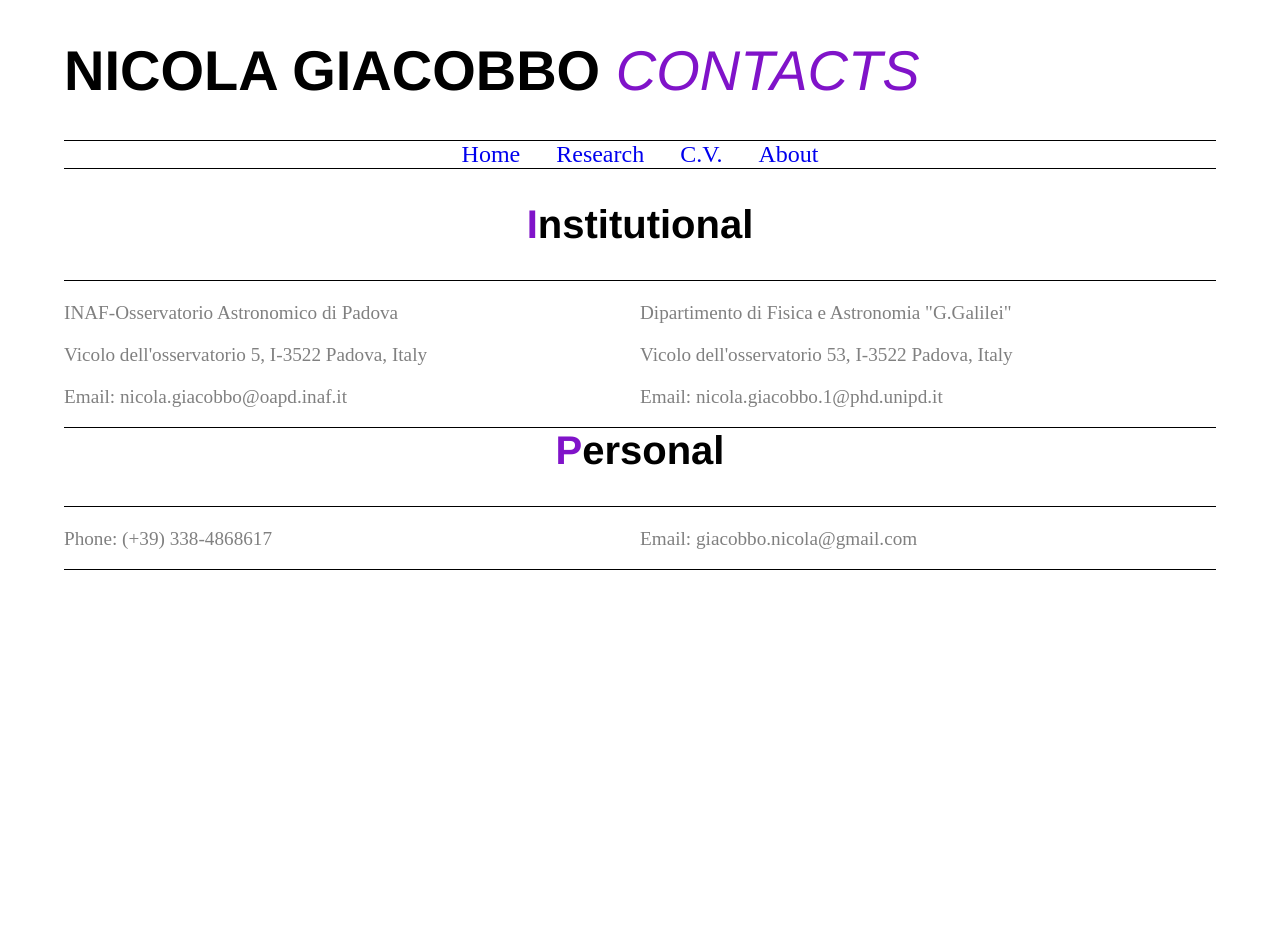
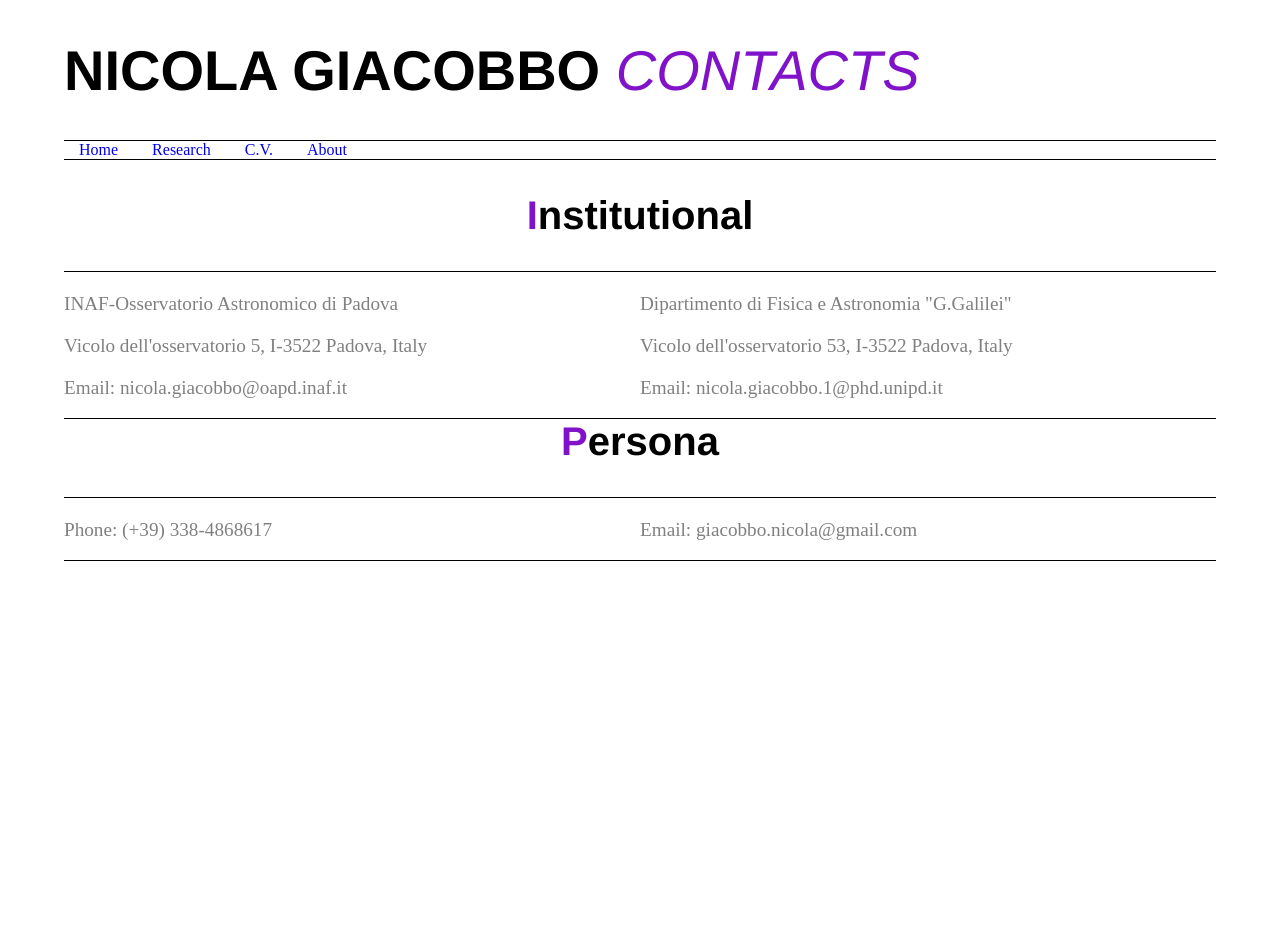
Before and after one commit to GiacobboNicola/giacobbonicola.github.io, a Jekyll site: the page built from item5.html, in a window 1280 px wide. Built offline with Jekyll 4.4.1, drawn with Linux system fonts in a browser that asks for light colours.

Commit message:
uffi that menu

```diff
--- a/_layouts/contact.html
+++ b/_layouts/contact.html
@@ -44,7 +44,7 @@
 				</div>
 			</div>
 			<div style='margin-top:50px'>
-				<h2 style="text-align:center"><span class='y'>P</span>ersonal</h2>
+				<h2 style="text-align:center"><span class='y'>P</span>ersona</h2>
 				<div class="column">
 					<footer>
 					<p>Phone: (+39) 338-4868617</p>
--- a/css/contact.css
+++ b/css/contact.css
@@ -7,7 +7,7 @@
   }
 
   /* make ALL links (main and submenu) have padding and background color */
-  .mainmenu {
+  /*.mainmenu {
     display: block;
     background-color: white;
     text-decoration: none;
@@ -15,7 +15,7 @@
     font-size:24px;
     text-align: center;
     color: rgb(128, 19, 201);
-  }
+  }*/
 
   .mainmenu a {
     padding: 15px;
```
